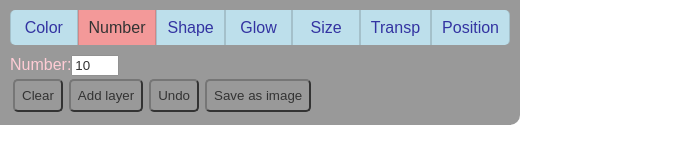
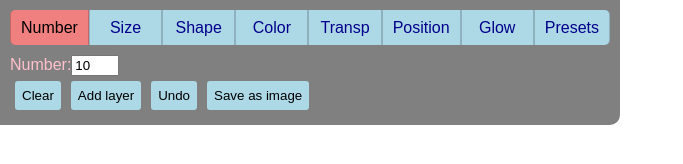
Before and after one commit to ronikiienko/circles-drawing, a React app: page / in a window 1280 px wide. Shown: the whole page, without its empty margins (0-683 px from the left). Built offline with nearby package versions, Linux system fonts and the light colour scheme; some packages are replaced by stand-ins of ours.

Commit message:
feat: styled buttons

```diff
--- a/src/components/Controls.css
+++ b/src/components/Controls.css
@@ -3,13 +3,9 @@
     z-index: 100;
     padding: 10px;
     background-color: gray;
-    width: 500px;
+    width: 600px;
     opacity: 1;
     border-radius: 0 0 10px 0;
-}
-
-#controls:hover {
-    opacity: 0.8;
 }
 
 #controls input[type="text"] {
@@ -57,10 +53,3 @@
     color: black;
     background-color: #ff3535;
 }
-
-#controls button {
-    border-radius: 5px;
-    padding: 7px;
-    margin: 3px;
-    background-color: transparent;
-}
--- a/src/components/Controls.js
+++ b/src/components/Controls.js
@@ -2,6 +2,7 @@ import React from 'react';
 import {useImmer} from 'use-immer';
 import {clear, draw, saveAsImage, undo} from '../draw';
 import './Controls.css';
+import {Button} from './styledElements/Button';
 import {Tabs} from './Tabs';
 
 
@@ -25,13 +26,14 @@ export const Controls = ({settings, setSettings}) => {
                 openedTab={tab}
                 setOpenedTab={setTab}
                 tabsArray={[
+                    {id: 'number', label: 'Number'},
+                    {id: 'size', label: 'Size'},
+                    {id: 'shape', label: 'Shape'},
                     {id: 'color', label: 'Color'},
-                    {id: 'number', label: 'Number'},
-                    {id: 'shape', label: 'Shape'},
-                    {id: 'glow', label: 'Glow'},
-                    {id: 'size', label: 'Size'},
                     {id: 'transp', label: 'Transp'},
                     {id: 'position', label: 'Position'},
+                    {id: 'glow', label: 'Glow'},
+                    {id: 'presets', label: 'Presets'},
                 ]}
             />
             {tab === 'number' && <label className="number-inputs">
@@ -51,7 +53,8 @@ export const Controls = ({settings, setSettings}) => {
                 Color rand on: <input checked={settings.color.isFullRand} className="color-rand-on"
                                       id="color-isFullRand" onChange={handleChange} type="checkbox"/>
             </label>}
-            {tab === 'shape' && <label className="shape-inputs">
+            {tab === 'shape' && <>
+                <label>
                     Shape:
                     <select value={settings.shape.shape} className="shape" id="shape-shape"
                             onChange={handleChange}>
@@ -61,6 +64,7 @@ export const Controls = ({settings, setSettings}) => {
                         <option value="random3">Random 3</option>
                         <option value="random4">Random 4</option>
                     </select>
+                </label>
                 {settings.shape.shape === 'line' && <>
                     Line look to on: <input checked={settings.shape.lineLookToOn} className="line-look-to-on"
                                             id="shape-lineLookToOn"
@@ -92,7 +96,7 @@ export const Controls = ({settings, setSettings}) => {
 
 
                 </>}
-            </label>}
+            </>}
             {tab === 'glow' && <label className="glow-inputs">
                 Glow: <input value={settings.glow.glow} className="glow" id="glow-glow"
                              onChange={handleChange}
@@ -119,16 +123,20 @@ export const Controls = ({settings, setSettings}) => {
                                 onChange={handleChange} type="text" inputMode="numeric"/>
                 Start y: <input value={settings.position.startY} className="start-y" id="position-startY"
                                 onChange={handleChange} type="text" inputMode="numeric"/>
+                <br/>
                 End x: <input value={settings.position.endX} className="end-x" id="position-endX"
                               onChange={handleChange} type="text" inputMode="numeric"/>
                 End y: <input value={settings.position.endY} className="end-y" id="position-endY"
                               onChange={handleChange} type="text" inputMode="numeric"/>
+                <br/>
                 Bias x: <input value={settings.position.biasX} className="bias-x" id="position-biasX"
                                onChange={handleChange} type="text" inputMode="numeric"/>
                 Bias y: <input value={settings.position.biasY} className="bias-y" id="position-biasY"
                                onChange={handleChange} type="text" inputMode="numeric"/>
+                <br/>
                 Bias inf: <input value={settings.position.biasInf} className="bias-inf" id="position-biasInf"
                                  onChange={handleChange} type="range" min="0" max="1" step="0.1"/>
+                <br/>
                 Overlay: <select value={settings.position.overlayMode} className="overlayMode"
                                  id="position-overlayMode"
                                  onChange={handleChange}>
@@ -161,10 +169,10 @@ export const Controls = ({settings, setSettings}) => {
             </select>
             </label>}
             <br/>
-            <button onClick={clear} className="clear-button">Clear</button>
-            <button onClick={() => draw(settings)} className="draw-button">Add layer</button>
-            <button onClick={() => undo()}>Undo</button>
-            <button onClick={saveAsImage}>Save as image</button>
+            <Button onClick={clear} className="clear-button">Clear</Button>
+            <Button onClick={() => draw(settings)} className="draw-button">Add layer</Button>
+            <Button onClick={() => undo()}>Undo</Button>
+            <Button onClick={saveAsImage}>Save as image</Button>
         </div>
     );
 };
--- /dev/null
+++ b/src/components/styledElements/Button.css
@@ -0,0 +1,17 @@
+.styled-button {
+    margin: 5px;
+    padding: 7px;
+    border-radius: 3px;
+    border: none;
+    background-color: lightblue;
+}
+
+.styled-button:hover {
+    background-color: #a5c7d3;
+}
+
+.styled-button:active {
+    background-color: #bcc8ce;
+    transform: translate(1px, 1px);
+    transition: transform 50ms;
+}
--- /dev/null
+++ b/src/components/styledElements/Button.js
@@ -0,0 +1,9 @@
+import React from 'react';
+import './Button.css';
+
+
+export const Button = ({onClick, children, className}) => {
+    return (
+        <button className={`styled-button ${className ? className : ''}`} onClick={onClick}>{children}</button>
+    );
+};
--- a/src/draw.js
+++ b/src/draw.js
@@ -63,7 +63,7 @@ const drawShape = (ctx, settings) => {
 
 const getTranslatedSettings = (rawSettings) => {
     // reused values
-    const size = Math.pow(parseFloat(rawSettings.size.size) + 1, 8);
+    const size = Math.pow(parseFloat(rawSettings.size.size) + 1, 9);
     const transp = parseFloat(rawSettings.transp.transp);
 
     return {
```
Lines whose indentation alone changed are shown as unchanged.
